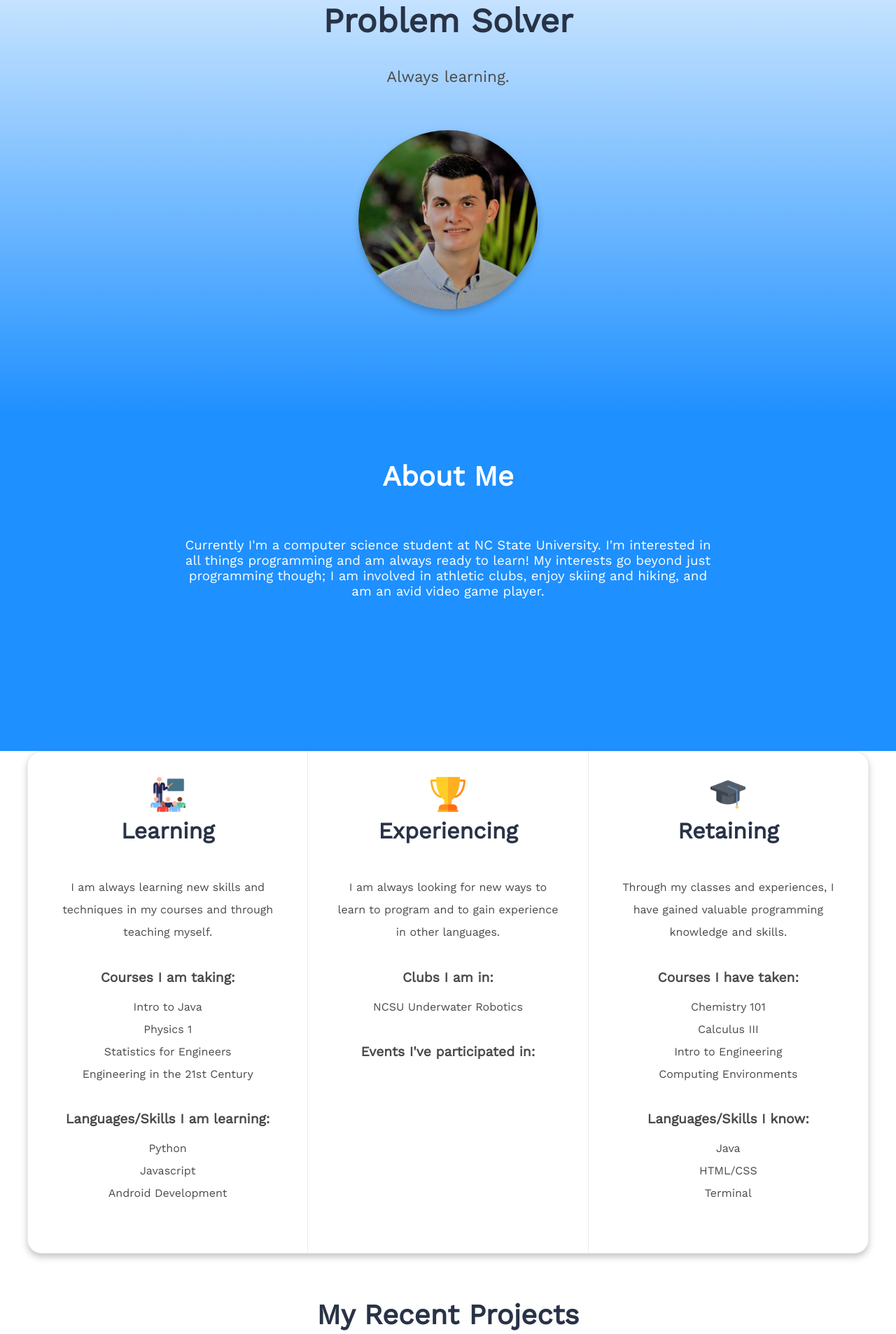
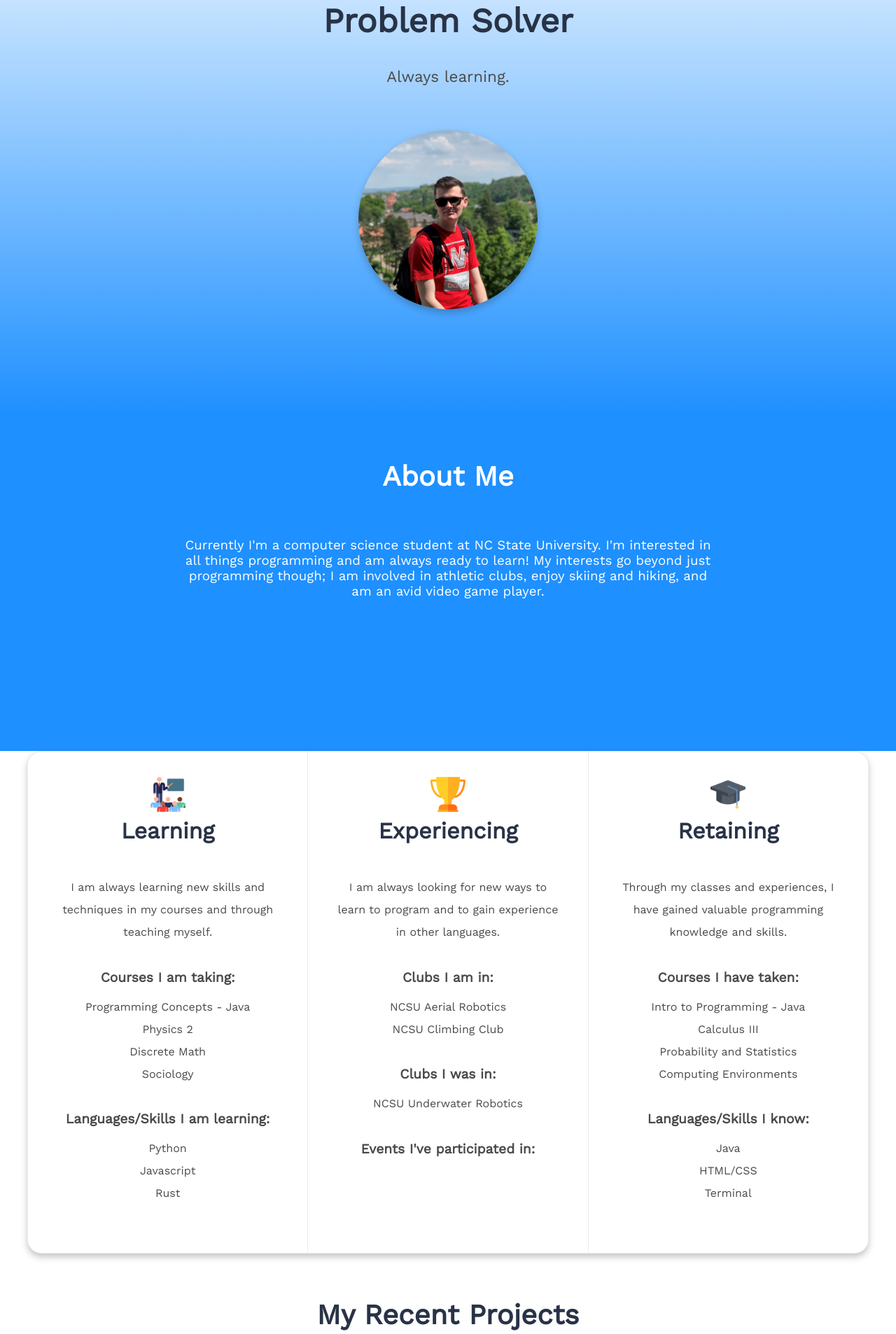
Before and after one commit to SimplyJacoby/My-Website, a PHP site: page /JacobBream.html in a window 1280 px wide. Shown: the part 267-2173 px from the top of the page at 70% size. Run offline with PHP 8.4, Linux system fonts and the light colour scheme.

Commit message:
updated info, removed unused images

```diff
--- a/JacobBream.html
+++ b/JacobBream.html
@@ -20,7 +20,7 @@
             <div id="home">
                 <h1 id="intro">CS Student, Aspiring Developer, Problem Solver</h1>
                 <p id="intro-statement">Always learning.</p>
-                <img src="images/profile-pic.jpg">
+                <img src="images/KutnaHoraPic.jpg">
             </div>
 
             <div id="about">
@@ -39,17 +39,17 @@
                         <p class="description">I am always learning new skills and techniques in my courses and through teaching myself.</p>
                         <h2 class="about-section-header">Courses I am taking:</h2>
                         <ul class="about-section-info">
-                            <li>Intro to Java</li>
-                            <li>Physics 1</li>
-                            <li>Statistics for Engineers</li>
-                            <li>Engineering in the 21st Century</li>
+                            <li>Programming Concepts - Java</li>
+                            <li>Physics 2</li>
+                            <li>Discrete Math</li>
+                            <li>Sociology</li>
                         </ul>
 
                         <h2 class="about-section-header">Languages/Skills I am learning:</h2>
                         <ul class="about-section-info">
                             <li>Python</li>
                             <li>Javascript</li>
-                            <li>Android Development</li>
+                            <li>Rust</li>
                         </ul>
                     </div>
 
@@ -60,9 +60,13 @@
                         <p class="description">I am always looking for new ways to learn to program and to gain experience in other languages.</p>
                         <h2 class="about-section-header">Clubs I am in:</h2>
                         <ul class="about-section-info">
+                            <li>NCSU Aerial Robotics</li>
+                            <li>NCSU Climbing Club</li>
+                        </ul>
+                        <h2 class="about-section-header">Clubs I was in:</h2>
+                        <ul class="about-section-info">
                             <li>NCSU Underwater Robotics</li>
                         </ul>
-
                         <h2 class="about-section-header">Events I've participated in:</h2>
                         <ul class="about-section-info">
                         </ul>
@@ -75,9 +79,9 @@
                         <p class="description">Through my classes and experiences, I have gained valuable programming knowledge and skills.</p>
                         <h2 class="about-section-header">Courses I have taken:</h2>
                         <ul class="about-section-info">
-                            <li>Chemistry 101</li>
+                            <li>Intro to Programming - Java</li>
                             <li>Calculus III</li>
-                            <li>Intro to Engineering</li>
+                            <li>Probability and Statistics</li>
                             <li>Computing Environments</li>
                         </ul>
 
@@ -99,27 +103,27 @@
 
                 <div id="recent-projects-links">
                     <div class="projects-link-container" data-aos="fade-up-right">
-                        <button class="project-img-button" id=b1></button>
+                        <button class="project-img-button" id=b1>PROJECT</button>
                     </div>
 
                     <div class="projects-link-container" data-aos="fade-up">
-                        <button class="project-img-button" id=b2></button>
+                        <button class="project-img-button" id=b2>PROJECT</button>
                     </div>
 
                     <div class="projects-link-container" data-aos="fade-up-left">
-                        <button class="project-img-button" id=b3></button>
+                        <button class="project-img-button" id=b3>PROJECT</button>
                     </div>
 
                     <div class="projects-link-container" data-aos="fade-up-right">
-                        <button class="project-img-button" id=b4></button>
+                        <button class="project-img-button" id=b4>PROJECT</button>
                     </div>
 
                     <div class="projects-link-container" data-aos="fade-up">
-                        <button class="project-img-button" id=b5></button>
+                        <button class="project-img-button" id=b5>PROJECT</button>
                     </div>
 
                     <div class="projects-link-container" data-aos="fade-up-left">
-                        <button class="project-img-button" id=b6></button>
+                        <button class="project-img-button" id=b6>PROJECT</button>
                     </div>
                 </div>
 
@@ -155,17 +159,17 @@
                 <h1 class="section-header">My Current Projects</h1>
                 <h3 class="section-header-description">Here are some projects I am working on.</h3>
 
-                <div id="current-projects-links">
+                 <div id="current-projects-links">
                     <div class="projects-link-container" data-aos="fade-up-right">
-                        <button class="project-img-button" id=b7></button>
+                        <button class="project-img-button" id=b7>MY WEBSITE</button>
                     </div>
 
                     <div class="projects-link-container" data-aos="fade-up">
-                        <button class="project-img-button" id=b8></button>
+                        <button class="project-img-button" id=b8>CHEQUEBOOK</button>
                     </div>
 
                     <div class="projects-link-container" data-aos="fade-up-left">
-                        <button class="project-img-button" id=b9></button>
+                        <button class="project-img-button" id=b9>URC GUI</button>
                     </div>
                 </div>
 
@@ -175,7 +179,7 @@
                         <button class="project-link-button" onclick="visitNewPage('https://github.com/SimplyJacoby/My-Website');">View Project  ></button>
                     </div>
                     <div class="project-hidden-container" data-aos="fade-up">
-                        <p class="project-link-p">A finances tracking app built for android.</p>
+                        <p class="project-link-p">A finance record keeping app built for android.</p>
                         <button class="project-link-button" onclick="visitNewPage('https://github.com/SimplyJacoby/Chequebook')">View Project  ></button>
                     </div>
                     <div class="project-hidden-container" data-aos="fade-up-left">
--- a/JacobBreamStyle.css
+++ b/JacobBreamStyle.css
@@ -118,7 +118,7 @@ body {
     flex-direction: column;
     justify-content: center;
     height: 100vh;
-    background-image: linear-gradient(#fff, var(--accent-color));
+    background-image: linear-gradient(#fff, var(--accent-color))
 }
 #intro {
     color: var(--text-color);
@@ -236,6 +236,8 @@ body {
     background-size: 120%;
     background-position: center;
     transition: all .3s ease-in-out !important;
+    color: var(--text-light-color);
+    font-size: 300%;
 }
 
 .project-hidden-container:hover {
@@ -347,37 +349,37 @@ body {
 }
 
 .projects-link-container #b1 {
-    background-image:url('images/test1.jpg');
+    background-image:url('images/code.jpg');
 }
 .projects-link-container #b2 {
-    background-image:url('images/test2.jpg');
+    background-image:url('images/code.jpg');
 }
 
 .projects-link-container #b3 {
-    background-image:url('images/test3.jpg');
+    background-image:url('images/code.jpg');
 }
 
 .projects-link-container #b4 {
-    background-image:url('images/test4.jpg');
+    background-image:url('images/code.jpg');
 }
 
 .projects-link-container #b5 {
-    background-image:url('images/test5.jpg');
+    background-image:url('images/code.jpg');
 }
 
 .projects-link-container #b6 {
-    background-image:url('images/test6.jpg');
+    background-image:url('images/code.jpg');
 }
 
 .projects-link-container #b7 {
-    background-image:url('images/Project-My-Website.png');
+    background-image:url('images/code.jpg');
 }
 .projects-link-container #b8 {
-    background-image:url('images/Project-Chequebook.png');
+    background-image:url('images/code.jpg');
 }
 
 .projects-link-container #b9 {
-    background-image:url('images/Project-URC-GUI.png');
+    background-image:url('images/code.jpg');
 }
 
 /* current projects */
```
Also changed, not shown: images/KutnaHoraPic.jpg (added), images/code.jpg (added), images/profile-pic.jpg (deleted), images/sky-background-2.jpg (deleted), images/test1.jpg (deleted), images/test2.jpg (deleted), images/test3.jpg (deleted), 3 other files.
